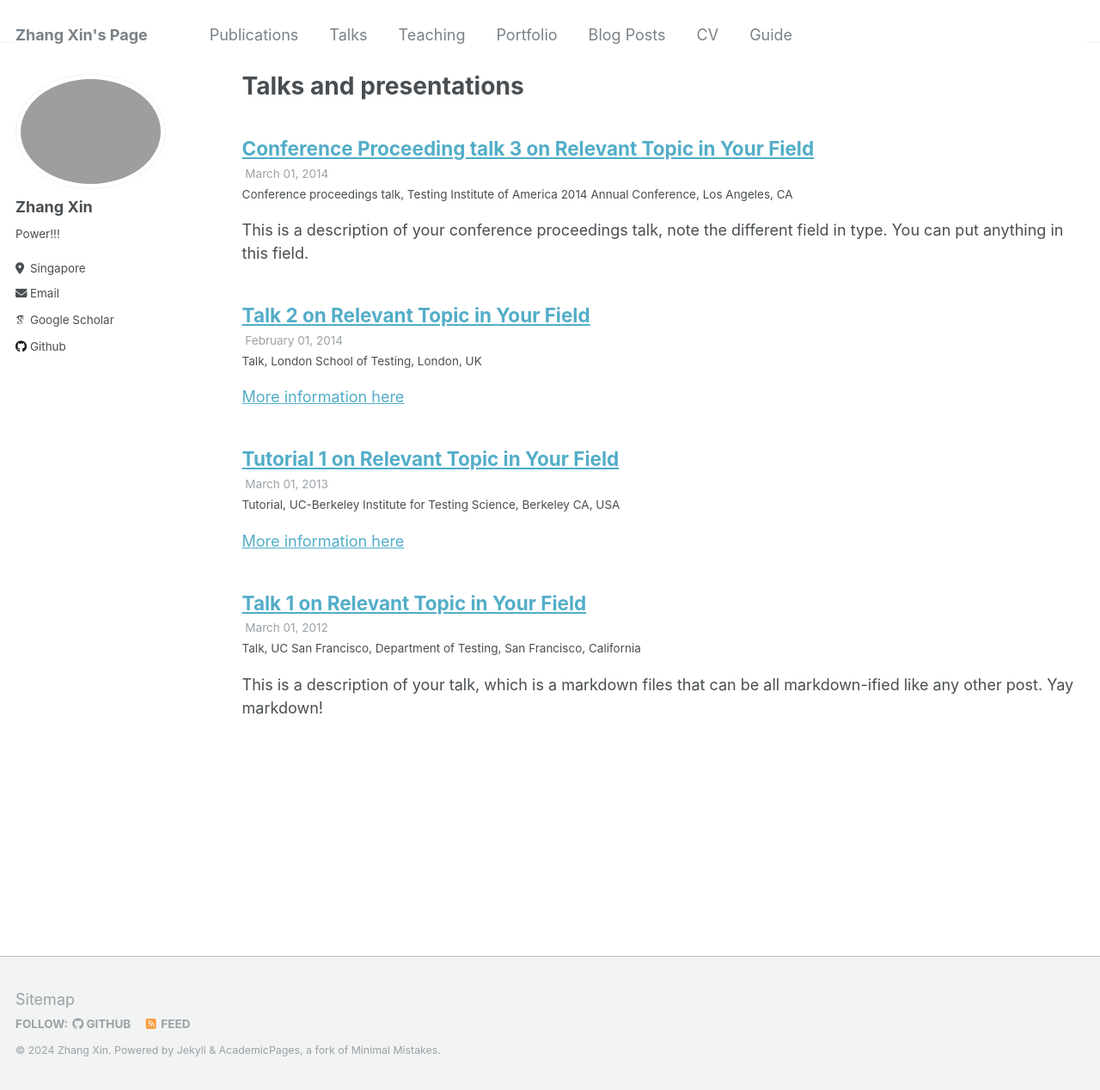
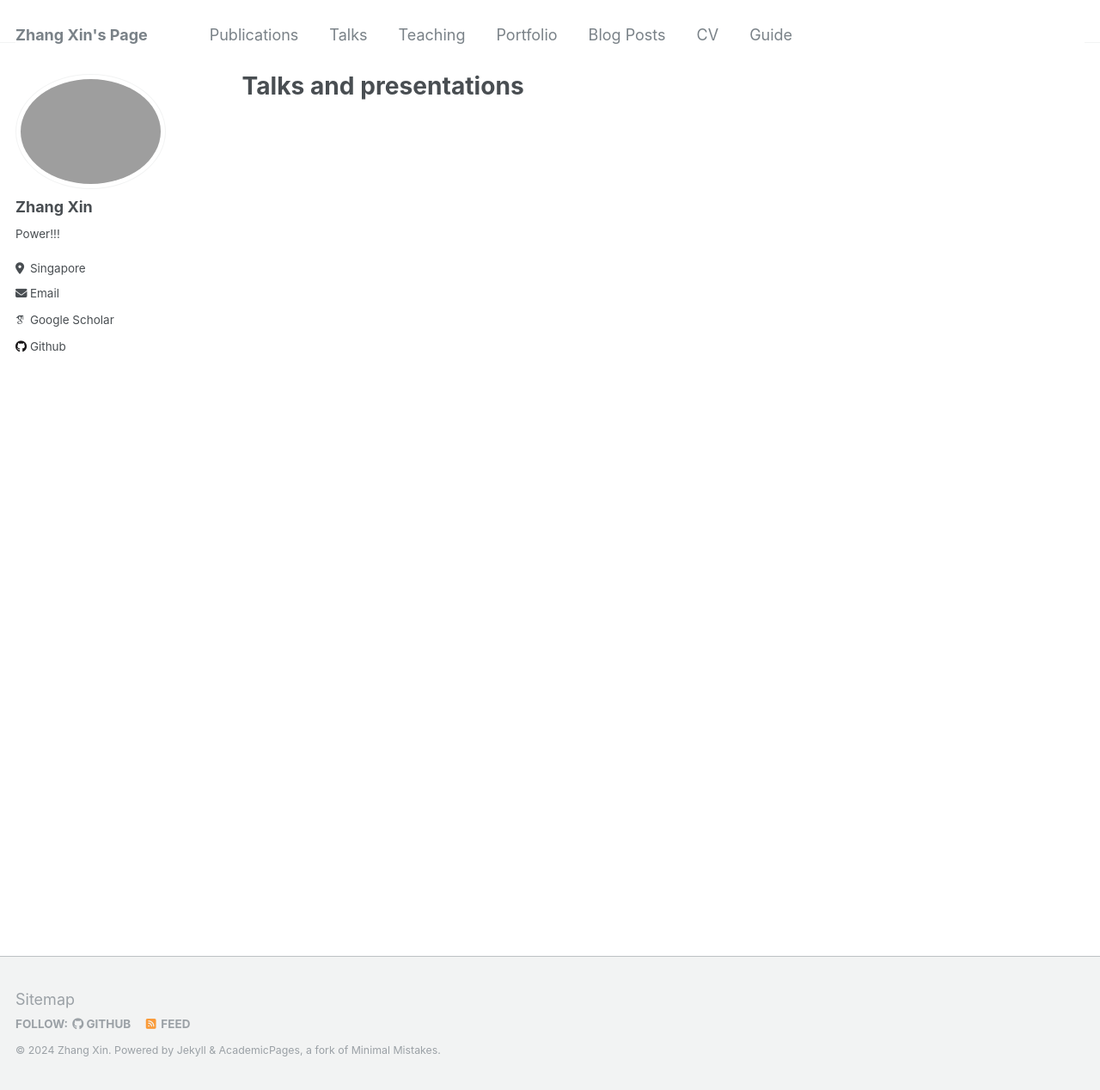
Before and after one commit to Anonymous-f/Anonymous-f.github.io, a Jekyll site: the page built from _pages/talks.html, in a window 1280 px wide and 1268 px high. Shown: the whole window at 86% size. Built offline with Jekyll 4.4.1, drawn with Linux system fonts in a browser that asks for light colours; some web fonts are replaced; part of the change alters nothing that is shown.

```diff
--- a/_config.yml
+++ b/_config.yml
@@ -198,19 +198,19 @@ kramdown:
 
 
 # Collections
-collections:
-  teaching:
-    output: false
-    permalink: /:collection/:path/
-  publications:
-    output: true
-    permalink: /:collection/:path/
-  portfolio:
-    output: False
-    permalink: /:collection/:path/
-  talks:
-    output: False
-    permalink: /:collection/:path/
+# collections:
+#   teaching:
+#     output: false
+#     permalink: /:collection/:path/
+#   publications:
+#     output: true
+#     permalink: /:collection/:path/
+#   portfolio:
+#     output: False
+#     permalink: /:collection/:path/
+#   talks:
+#     output: False
+#     permalink: /:collection/:path/
 
 
 # Defaults
```
